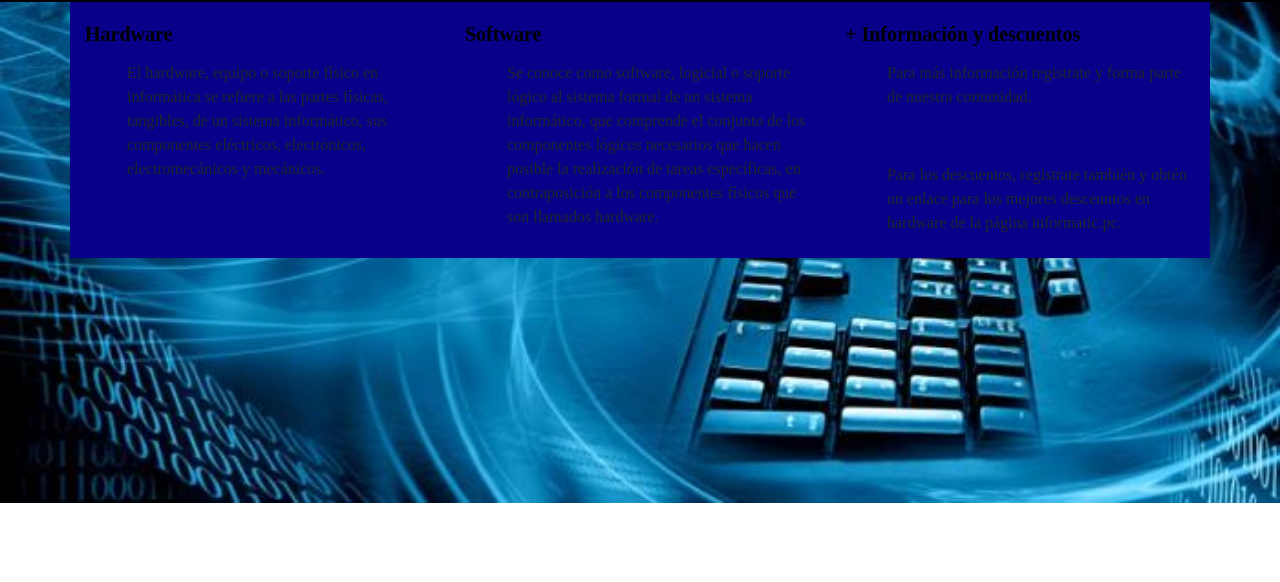
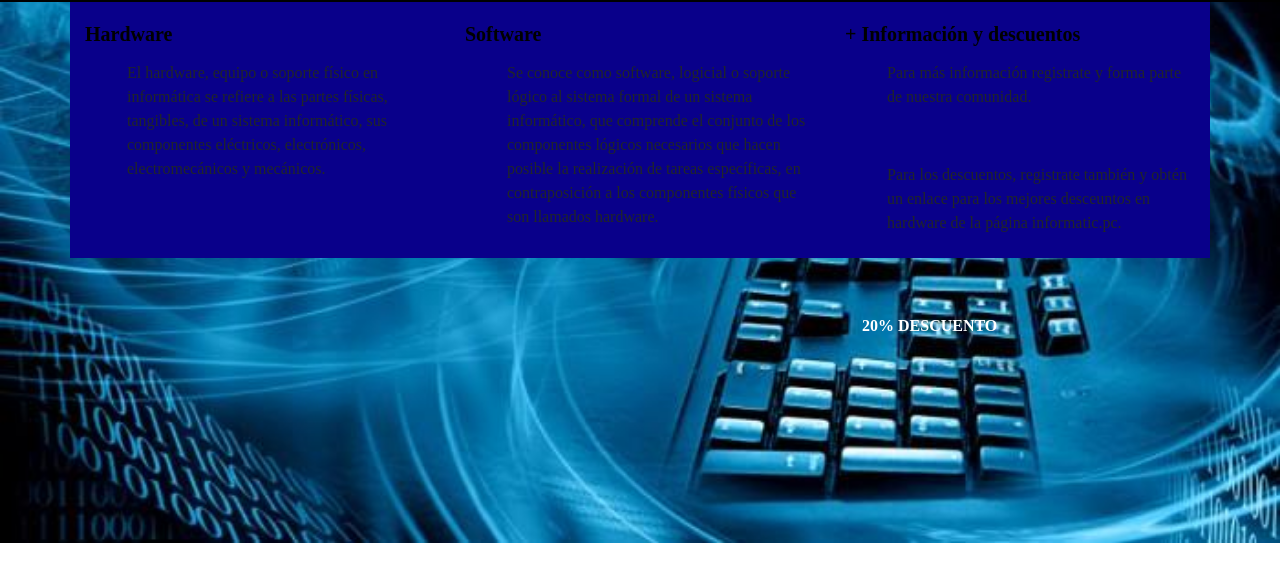
Before and after one commit to yasminatorres/Despl--Recu-Yasmina-2021, a plain HTML site: page index.html in a window 1280 px wide. Shown: the part 74-656 px from the top of the page. Drawn offline with nearby package versions, Linux system fonts and the light colour scheme.

Commit message:
Update index.html

```diff
--- a/index.html
+++ b/index.html
@@ -60,11 +60,16 @@
     </div>
   </div>
 
-
-
+  <div class="boton">
+      <a href="#" title="Obtén descuentos" data-toggle="popover" data-trigger="focus" data-content="Registrate y obtén un 20% de descuento en tu primer pase.">20% DESCUENTO</a>
+  </div>
 </div>
 
-
+<script>
+    $(document).ready(function(){
+      $('[data-toggle="popover"]').popover();
+    });
+</script>
 
 
 </body>
```
